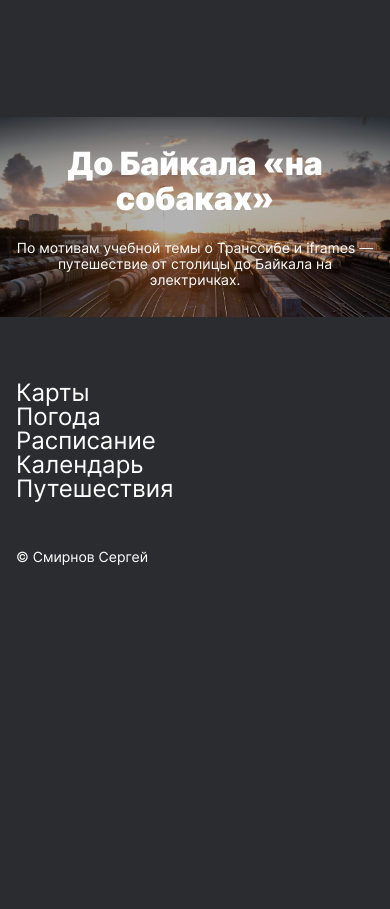
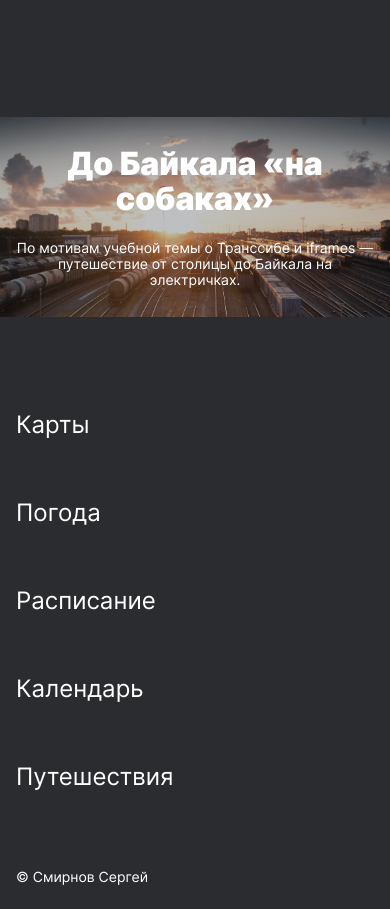
Before and after one commit to Smirnov772/russian-travel, a plain HTML site: page index.html in a window 390 px wide. Shown: the part 9350-10259 px from the top of the page. Before the commit the page ends 9953 px from the top, so only its background shows below. Drawn offline with Linux system fonts and the light colour scheme.

Commit message:
проект.11.07

```diff
--- a/blocks/cover/__link/cover__link.css
+++ b/blocks/cover/__link/cover__link.css
@@ -1,14 +1,15 @@
 .cover__link {
-    min-height: 740px;
-    background-image: url(../../../images/cover-trains.jpg);
-    background-size: cover;
+    display            : flex;
+    flex-direction     : column;
+    justify-content    : center;
+    align-items        : center;
+    position           : relative;
+    min-height         : 740px;
+    background-image   : url(../../../images/cover-trains.jpg);
+    background-size    : cover;
     background-position: center;
-    display: flex;
-    flex-direction: column;
-    justify-content: center;
-    align-items: center;
-    text-decoration: none;
-    z-index: 1;
+    text-decoration    : none;
+    z-index            : 1;
 }
 
 .cover__link:before {
@@ -18,7 +19,7 @@
     right     : 0;
     bottom    : 0;
     left      : 0;
-    background: black;
+    background: #2A2C2F;
     opacity   : 0.3;
     z-index   : -1;
 }
--- a/blocks/cover/__title/cover__title.css
+++ b/blocks/cover/__title/cover__title.css
@@ -1,5 +1,5 @@
 .cover__title {
-    max-width        : 560px;
+    max-width    : 560px;
     font-weight  : 900;
     font-size    : 72px;
     line-height  : 76px;
--- a/blocks/cover/cover.css
+++ b/blocks/cover/cover.css
@@ -3,29 +3,25 @@
 @import url(./__link/cover__link.css);
 
 .cover {
-    position      : relative;
-    display       : flex;
-    width         : 100%;
-    flex-direction: column;
-    margin        : 92px auto;
+    max-width: 1184px;
+    width    : 100%;
+    margin   : 92px auto;
 }
 
 @media screen and (max-width: 1184px) {
-    .cover {
-
-    }
+    .cover {}
 }
 
 @media screen and (max-width: 984px) {
     .cover {
-        margin    : 88px auto;
+        margin: 88px auto;
 
     }
 }
 
 @media screen and (max-width: 734px) {
     .cover {
-        margin    : 64px auto;
+        margin: 64px auto;
 
     }
 }
--- a/blocks/footer/__copyright/footer__copyright.css
+++ b/blocks/footer/__copyright/footer__copyright.css
@@ -1,12 +1,13 @@
 .footer__copyright {
-    width: 100%;
-    max-width      : 186px;
-    min-height     : 16px;
+    width      : 100%;
+    max-width  : 186px;
+    min-height : 16px;
     font-style : normal;
     font-weight: normal;
     font-size  : 14px;
     line-height: 16px;
     text-align : end;
+    margin     : 0;
 }
 
 
--- a/blocks/footer/__link/footer__link.css
+++ b/blocks/footer/__link/footer__link.css
@@ -1,4 +1,5 @@
 .footer__link {
+    display: block;
     text-decoration: none;
     color          : white;
     margin-right   : 18px;
@@ -19,7 +20,6 @@
     .footer__link {
         font-size    : 24px;
         line-height  : 24px;
-        margin-right : 0;
-        margin-bottom: 32px;
+        margin: 32px 0;
     }
 }
--- a/blocks/lead/lead.css
+++ b/blocks/lead/lead.css
@@ -14,8 +14,9 @@
 @media screen and (max-width: 1184px) {
   .lead {
     max-width: 928px;
-    }
+  }
 }
+
 /*
 @media screen and (max-width: 1024px) {
   .lead {
--- a/blocks/place/__title/place__title.css
+++ b/blocks/place/__title/place__title.css
@@ -20,6 +20,6 @@
     .place__title {
         font-size  : 32px;
         line-height: 35px;
-        padding: 0 16px;
+        padding    : 0 16px;
     }
 }
--- a/blocks/place/place.css
+++ b/blocks/place/place.css
@@ -44,7 +44,7 @@
 @media screen and (max-width: 560px) {
     .place {
         grid-template-areas: "title"
-            "image" "description";
+            "image""description";
         grid-row-gap         : 28px;
         grid-template-columns: minmax(200px, 1fr);
     }
--- a/blocks/plaсes/plaсes.css
+++ b/blocks/plaсes/plaсes.css
@@ -1,7 +1,7 @@
 .plaсes {
   max-width: 984px;
-  margin : 92px auto;
-  padding: 0 48px;
+  margin   : 92px auto;
+  padding  : 0 48px;
 }
 
 @media screen and (max-width: 984px) {
```
Also changed, not shown: blocks/footer/__links/footer__links.css (+4 -4 lines), blocks/header/__lang-link/header__lang-link.css (+4 -5 lines), blocks/lead/__caption/lead__caption.css (+9 -10 lines), blocks/lead/__image/lead__image.css (+0 -18 lines), blocks/lead/__title/lead__title.css (+6 -5 lines).
